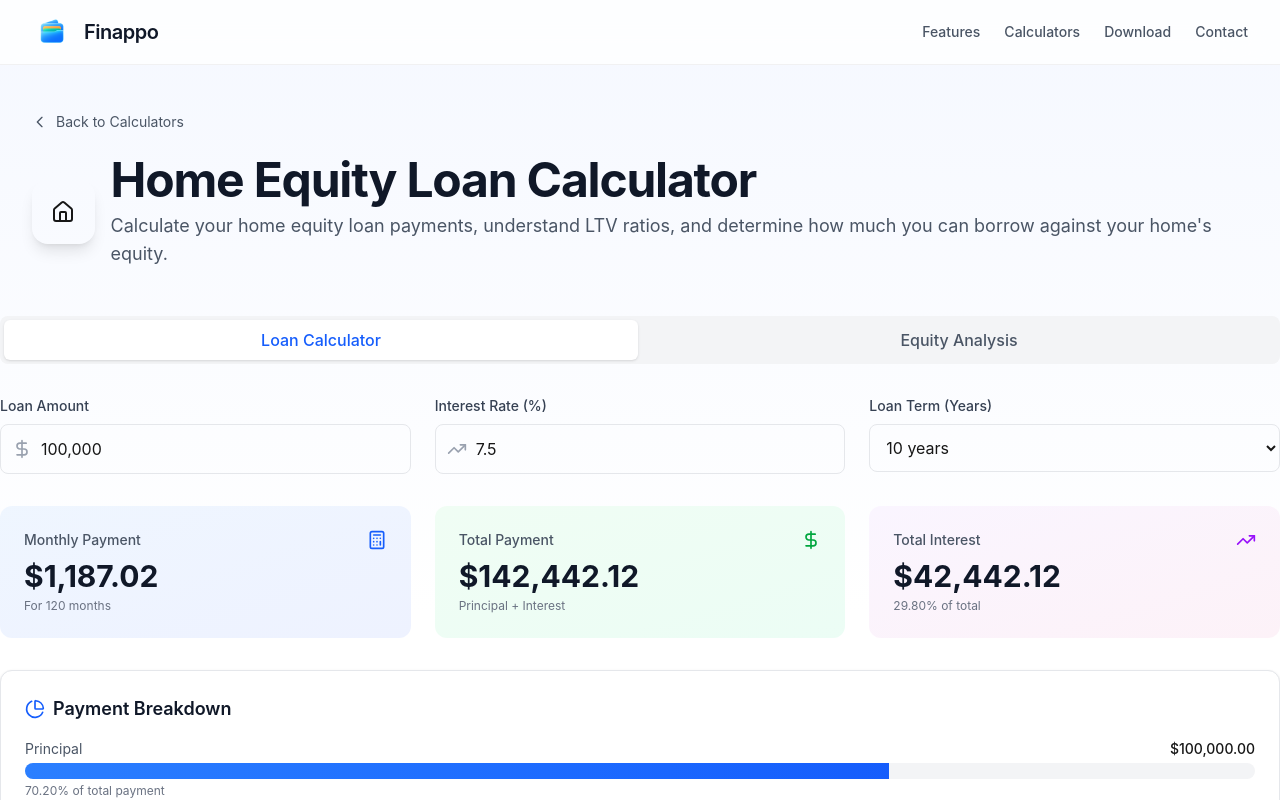
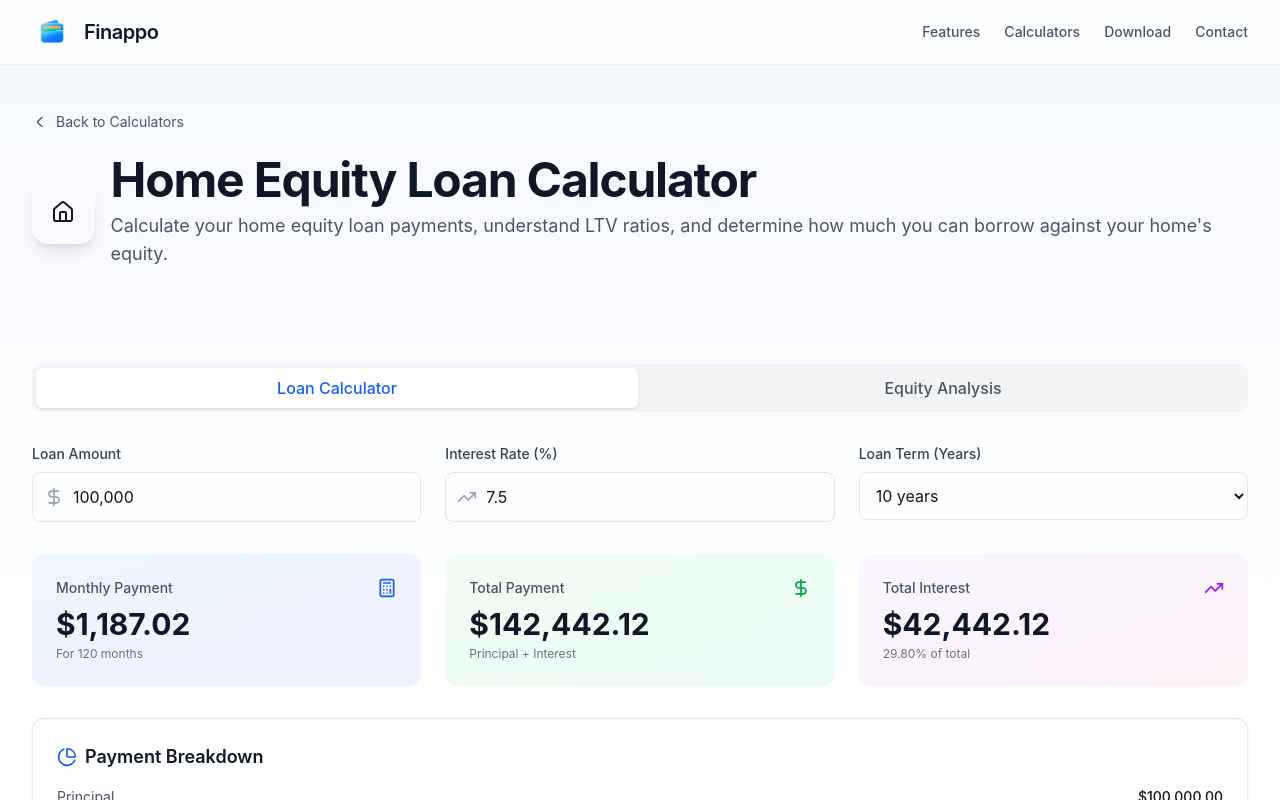
Before and after one commit to roboxtim/finappo-web, a Next.js app: page /financial-calculators/home-equity-loan in a window 1280 px wide. Shown: the top 800 px of the page. Built offline with nearby package versions, Linux system fonts and the light colour scheme.

Commit message:
Fix Home Equity Loan Calculator layout width

```diff
--- a/src/app/financial-calculators/home-equity-loan/page.tsx
+++ b/src/app/financial-calculators/home-equity-loan/page.tsx
@@ -105,7 +105,9 @@ export default function HomeEquityLoanCalculator() {
       icon={<Home className="w-6 h-6" />}
       gradient="from-blue-600 to-indigo-600"
     >
-      <div className="space-y-8">
+      <section className="py-8 lg:py-12">
+        <div className="max-w-7xl mx-auto px-6 lg:px-8">
+          <div className="space-y-8">
         {/* Tab Navigation */}
         <div className="flex space-x-1 bg-gray-100 rounded-lg p-1">
           <button
@@ -770,7 +772,9 @@ export default function HomeEquityLoanCalculator() {
             </div>
           )}
         </motion.div>
-      </div>
+          </div>
+        </div>
+      </section>
     </CalculatorLayout>
   );
 }
```
